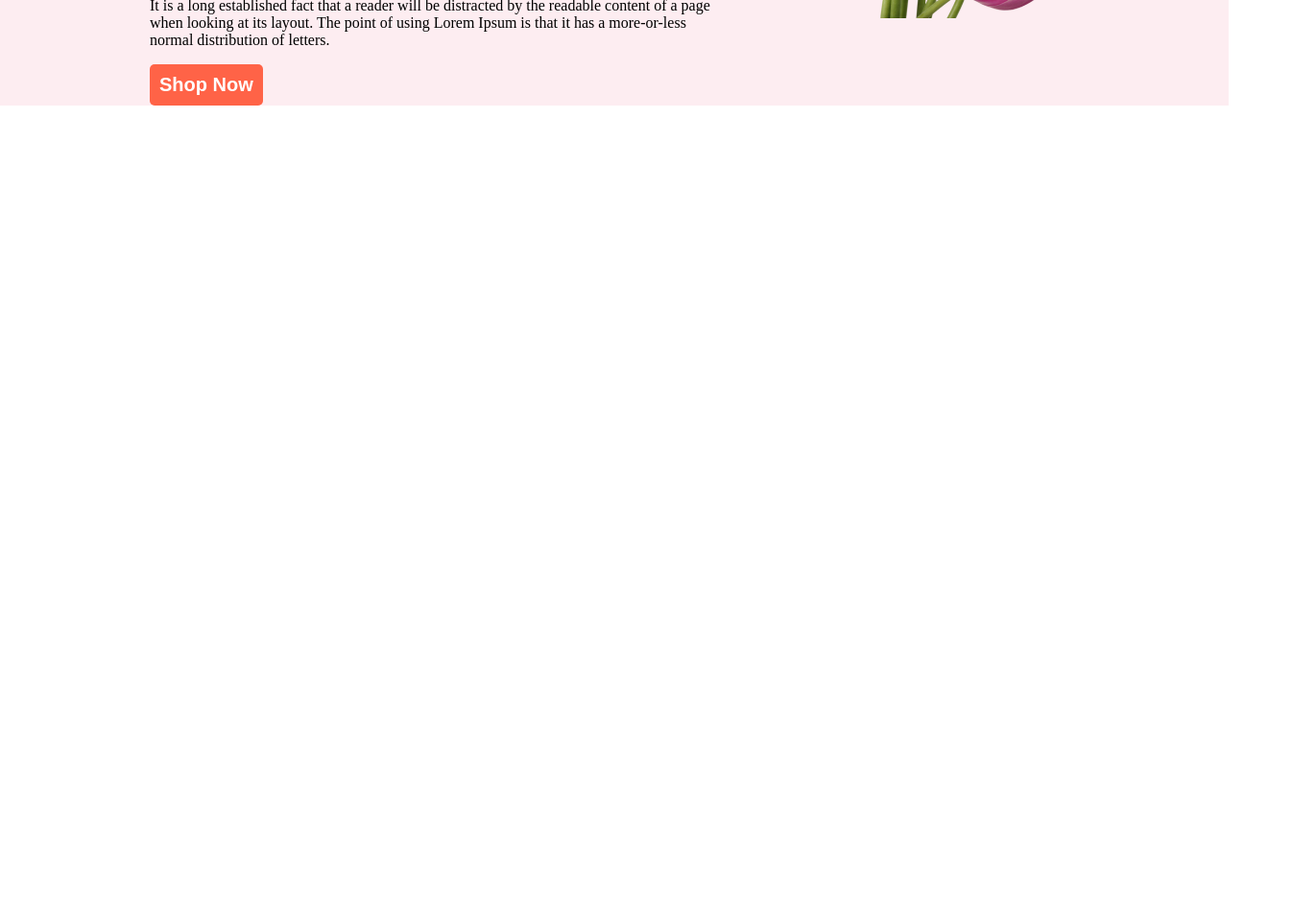
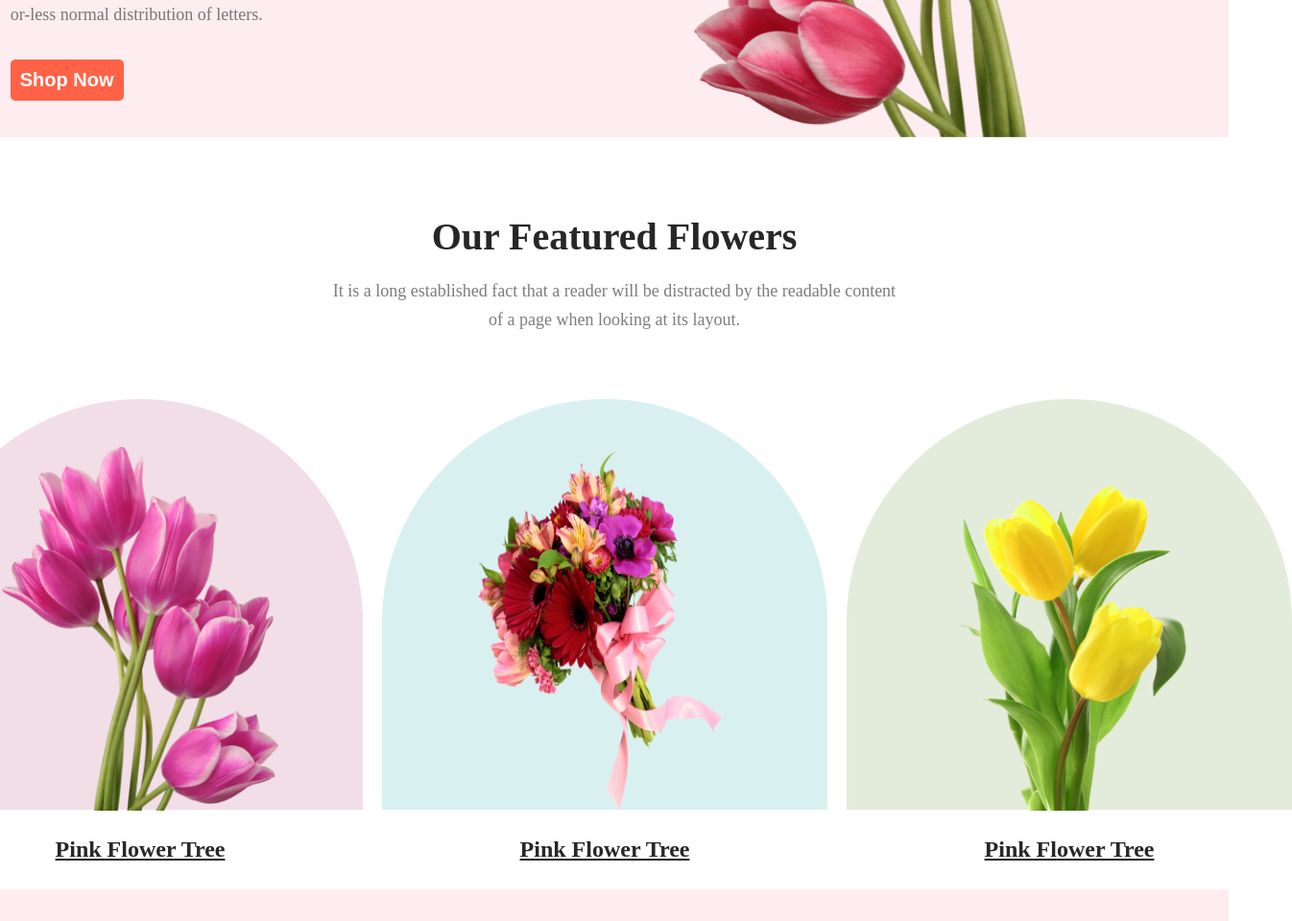
Before and after one commit to Kader517777/flower-shop, a plain HTML site: page index.html in a window 1280 px wide. Shown: the part 500-1460 px from the top of the page at 96% size, 1346 px wide, since content can reach past the window. Before the commit the page ends 800 px from the top, so only its background shows below. Drawn offline with Linux system fonts and the light colour scheme.

Commit message:
added future flowers and offer

```diff
--- a/index.html
+++ b/index.html
@@ -12,7 +12,7 @@
     <header>
         <section class="Header-Section">
             <div class="header-discription">
-                <h1 class="header-heading">Let's make beautiful flowers a part of your life.</h1>
+                <h1 class="header-heading">Let's make <br> beautiful flowers a <br> part of your life.</h1>
                 <p>
                     It is a long established fact that a reader will be distracted by the readable content of a page
                     when looking at its layout. The point of using Lorem Ipsum is that it has a more-or-less normal
@@ -20,9 +20,60 @@
                 </p>
                 <button class="btn-primary">Shop Now</button>
             </div>
-            <img src="Flower Asset/pngwing 6.png" alt="">
+            <img src="Flower Asset/pngwing 10.png" alt="">
         </section>
     </header>
+    <main>
+        <!----------------------------
+             futures flower section
+        ------------------------------->
+        <section class="future-flowers">
+            <div class="futures-discription">
+                <h3>Our Featured Flowers</h3>
+                <p class="discription">It is a long established fact that a reader will be distracted by the readable
+                    content of a page when
+                    looking at its layout.</p>
+            </div>
+            <div class="card-div">
+                <div class="card">
+                    <div class="f-flowers-img" style="background-color: rgba(167, 33, 98, 0.15);">
+                        <img src="Flower Asset/pngwing 6.png" alt="">
+                    </div>
+                    <p class="card-flower-name">
+                        Pink Flower Tree
+                    </p>
+                </div>
+                <div class="card">
+                    <div class="f-flowers-img" style="background: rgba(5, 151, 160, 0.15);">
+                        <img src="Flower Asset/pngwing 5.png" alt="">
+                    </div>
+                    <p class="card-flower-name">
+                        Pink Flower Tree
+                    </p>
+                </div>
+                <div class="card">
+                    <div class="f-flowers-img" style="background: rgba(71, 125, 17, 0.15);">
+                        <img src="Flower Asset/pngwing 7.png" alt="">
+                    </div>
+                    <p class="card-flower-name">
+                        Pink Flower Tree
+                    </p>
+                </div>
+            </div>
+        </section>
+        <!-----------------------------
+                 ofer section
+        ------------------------------->
+        <section class="Header-Section">
+            <div>
+                <h3>Hot Deal ! Sale Up To 25% Off</h3>
+                <p>It is a long established fact that a reader will be distracted by the readable content of a page when
+                    looking at its layout.</p>
+                <button class="btn-primary">Shop Now</button>
+            </div>
+            <img src="Flower Asset/pngwing 8.png" alt="">
+        </section>
+    </main>
 </body>
 
 </html>
--- a/style/flower-shop.css
+++ b/style/flower-shop.css
@@ -7,7 +7,7 @@ body {
 }
 
 /*----------------------
-    Sheared Style
+    Shared Style
  --------------------*/
 .btn-primary {
     color: #FFF;
@@ -19,6 +19,15 @@ body {
     font-weight: 700;
 }
 
+.discription {
+    width: 594px;
+    color: rgba(39, 39, 39, 0.60);
+    text-align: center;
+    font-size: 18px;
+    font-weight: 400;
+    line-height: 30px;
+}
+
 /*--------------------
      Header style
  -------------------*/
@@ -28,12 +37,12 @@ body {
     justify-content: center;
     align-items: center;
     background-color: rgba(229, 84, 115, 0.10);
-    padding: 0 100px;
+
 
 }
 
 .header-discription {
-    max-width: 608px;
+    max-width: 708px;
     padding-right: 20px;
 }
 
@@ -41,9 +50,78 @@ body {
     color: #272727;
     font-size: 80px;
     font-weight: 800;
+    margin-bottom: 32px;
+
 }
 
+.header-discription p {
+    max-width: 634px;
+    margin-bottom: 32px;
+    color: rgba(39, 39, 39, 0.60);
+    font-size: 18px;
+    font-weight: 400;
+    line-height: 30px;
+}
+
+/*------- header image style --------*/
 .Header-Section img {
     padding-left: 30px;
-    height: 100%;
+    height: 613px;
+    width: 573px;
 }
+
+/*----------------------
+futures flower section
+------------------------*/
+.futures-discription {
+    display: flex;
+    flex-direction: column;
+    align-items: center;
+    margin: 80px 0 50px;
+}
+
+.futures-discription h3 {
+    color: #272727;
+    text-align: center;
+    font-size: 40px;
+    font-weight: 800;
+    margin: 0;
+
+}
+
+.card-div {
+    display: flex;
+    justify-content: center;
+}
+
+.card {
+    text-align: center;
+    width: 464px;
+    margin-right: 20px;
+}
+
+.f-flowers-img {
+    width: 464px;
+    height: 428px;
+    border-radius: 300px 300px 0px 0px;
+    padding-bottom: 0;
+}
+
+
+
+.f-flowers-img img {
+    padding-top: 50px;
+    height: 88.5%;
+    display: block;
+    margin-left: auto;
+    margin-right: auto;
+    width: 62%;
+}
+
+.card-flower-name {
+    color: #272727;
+    font-size: 24px;
+    font-weight: 700;
+    line-height: 35px;
+    text-decoration-line: underline;
+}
```
